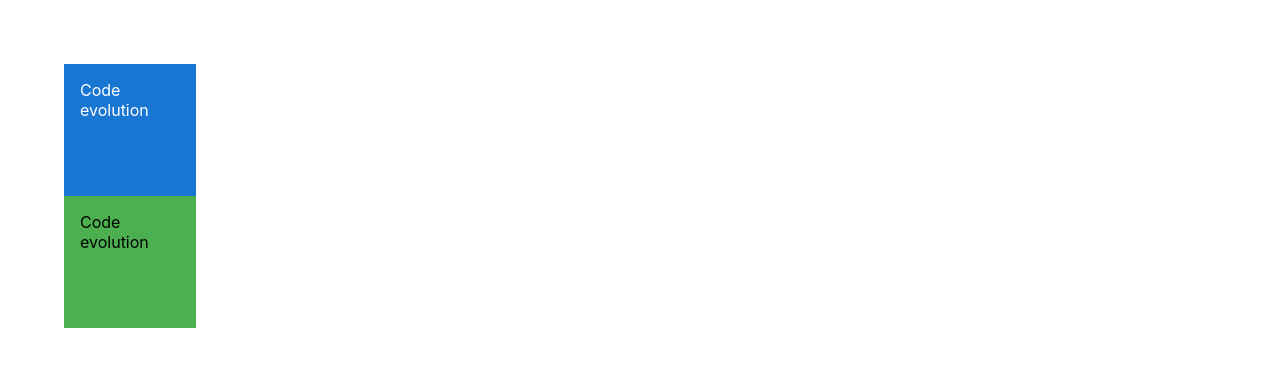
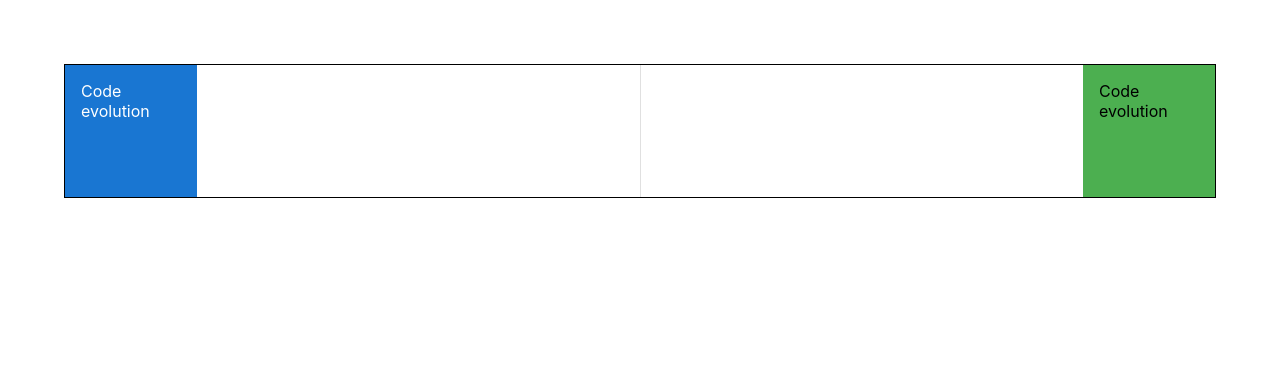
Before and after one commit to nghi9994/crash-mui-typescript, a React (Create React App) app: page / in a window 1280 px wide. Shown: the top 366 px of the page. Built offline with nearby package versions, Linux system fonts and the light colour scheme.

Commit message:
Feat: layout - create Stack component

```diff
--- a/src/components/MuiLayout.tsx
+++ b/src/components/MuiLayout.tsx
@@ -1,9 +1,18 @@
 import React from 'react'
-import { Box } from '@mui/material'
+import { Box, Stack, Divider } from '@mui/material'
 
 const MuiLayout = () => {
   return (
-    <>
+    /***
+     * Stack create Flex display
+     * Use 'flexItem' prop for Divider in flex container for right height
+     */
+    <Stack
+      sx={{ border: '1px solid', justifyContent:' space-between' }}
+      direction='row'
+      // spacing={2}
+      divider={<Divider flexItem orientation='vertical' />}
+    >
       {/* Box component with 'sx' prop */}
       <Box
         sx={{
@@ -31,7 +40,7 @@ const MuiLayout = () => {
       >
         Code evolution
       </Box>
-    </>
+    </Stack>
   )
 }
 
```
